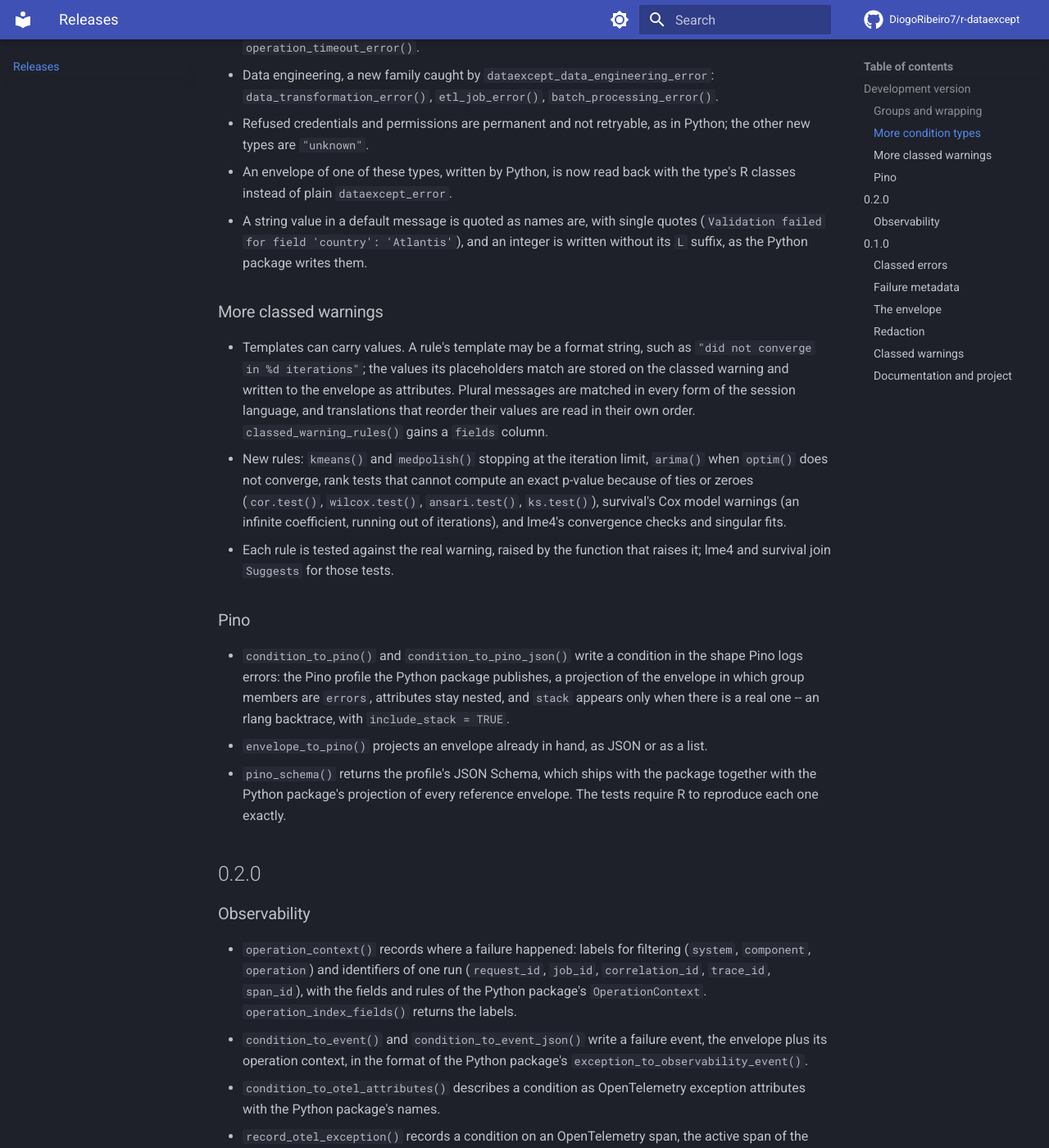
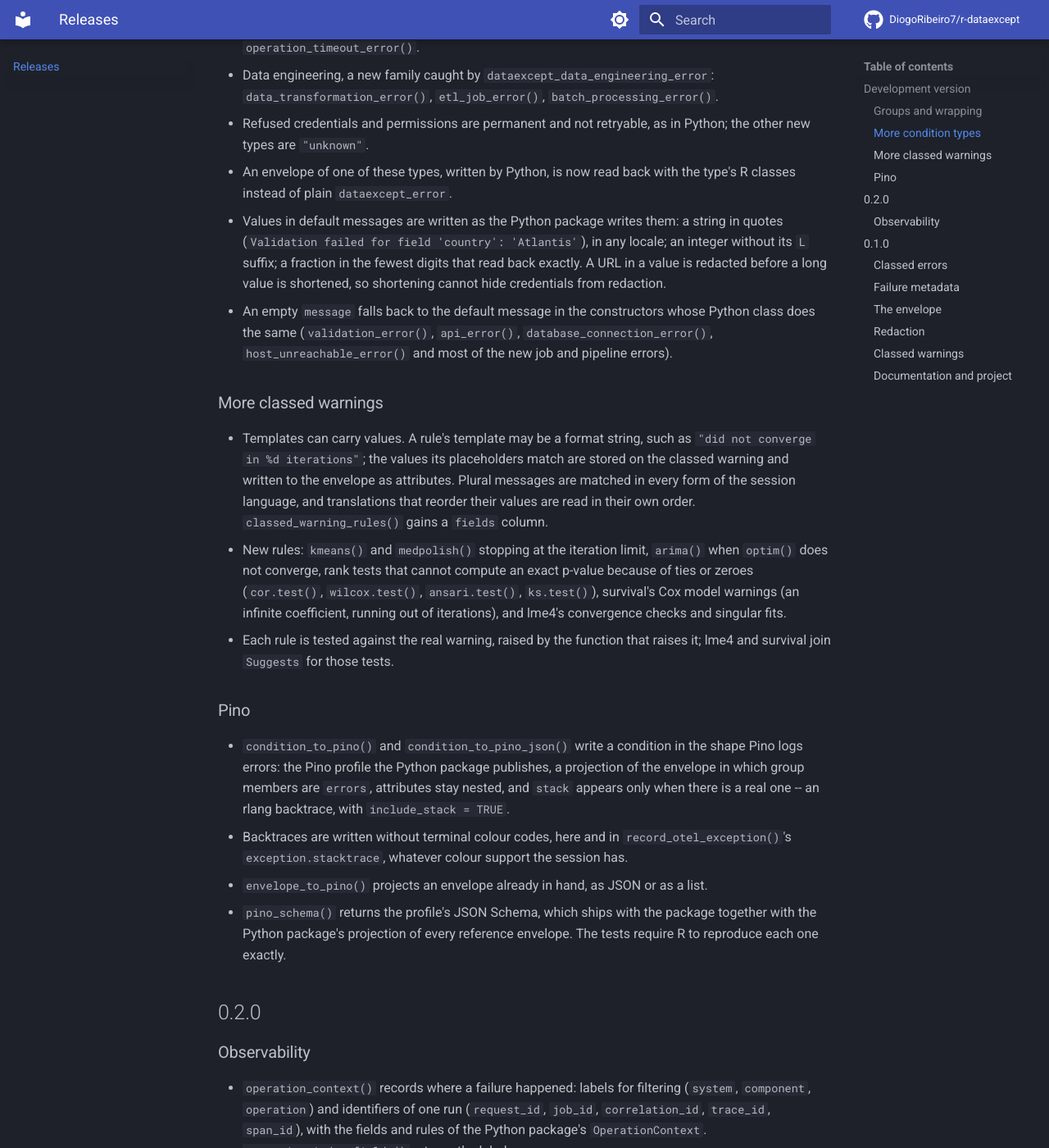
Before and after one commit to DiogoRibeiro7/r-dataexcept, an MkDocs documentation site: the page built from docs/releases.md, in a window 1280 px wide and 1400 px high, scrolled down 1101 px. Shown: the whole window at 82% size. Built offline with MkDocs 1.6.1 and Material for MkDocs 9.7.7, drawn with Linux system fonts in a browser that asks for light colours; comment, search, counter and statistics services are not loaded.

Commit message:
fix: close gaps found in review of the 0.3.0 work
- wrap_errors() passes arguments with do.call(quote = TRUE), so
  `call = sys.call()` is stored instead of run again (it recursed).
- format_value() redacts URLs before shortening a long value; a cut URL
  kept its credentials out of reach of redaction.
- Numbers in messages use the fewest digits that read back exactly, as
  Python's repr does, and overfitting and underfitting write whole numbers
  as floats ("1.0"), as their Python classes do.
- Strings in messages are quoted as Python quotes them, in any locale.
- An empty message falls back to the default where the Python class uses
  `message or default`.
- Backtraces are written without terminal colour codes, in the Pino stack
  and the OpenTelemetry stack trace.
- Warning templates accept field widths and length modifiers, and a count
  beyond the integer range is kept as a double without a stray warning.
- New parity cases cover each of these against the Python classes.

```diff
--- a/docs/releases.md
+++ b/docs/releases.md
@@ -50,9 +50,15 @@ package writes for the same arguments.
   Python; the other new types are `"unknown"`.
 - An envelope of one of these types, written by Python, is now read back with
   the type's R classes instead of plain `dataexcept_error`.
-- A string value in a default message is quoted as names are, with single
-  quotes (`Validation failed for field 'country': 'Atlantis'`), and an integer
-  is written without its `L` suffix, as the Python package writes them.
+- Values in default messages are written as the Python package writes them:
+  a string in quotes (`Validation failed for field 'country': 'Atlantis'`), in
+  any locale; an integer without its `L` suffix; a fraction in the fewest
+  digits that read back exactly. A URL in a value is redacted before a long
+  value is shortened, so shortening cannot hide credentials from redaction.
+- An empty `message` falls back to the default message in the constructors
+  whose Python class does the same (`validation_error()`, `api_error()`,
+  `database_connection_error()`, `host_unreachable_error()` and most of the
+  new job and pipeline errors).
 
 ### More classed warnings
 
@@ -78,6 +84,9 @@ package writes for the same arguments.
   a projection of the envelope in which group members are `errors`,
   attributes stay nested, and `stack` appears only when there is a real one
   -- an rlang backtrace, with `include_stack = TRUE`.
+- Backtraces are written without terminal colour codes, here and in
+  `record_otel_exception()`'s `exception.stacktrace`, whatever colour support
+  the session has.
 - `envelope_to_pino()` projects an envelope already in hand, as JSON or as a
   list.
 - `pino_schema()` returns the profile's JSON Schema, which ships with the
```
Also changed, not shown: CHECKLIST.md (+1 -1 lines), NEWS.md (+12 -3 lines), 14 other files.
